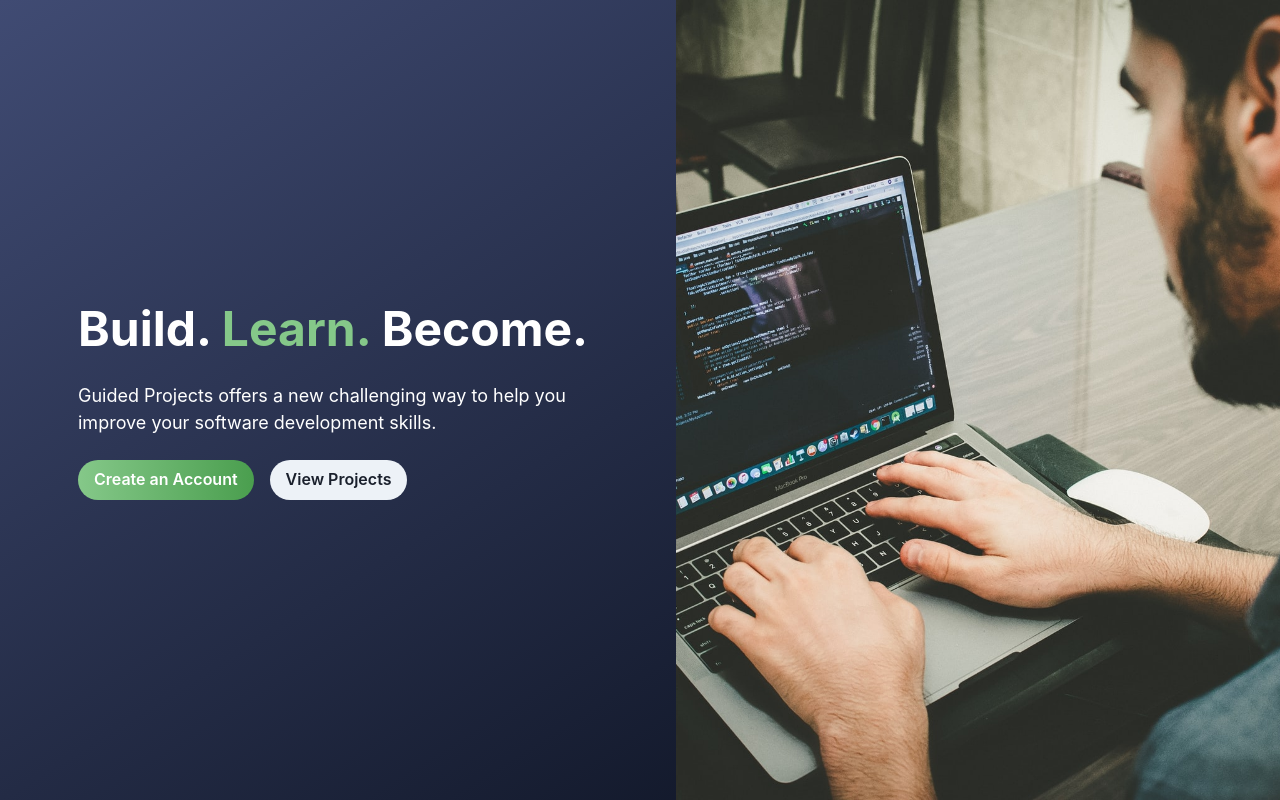
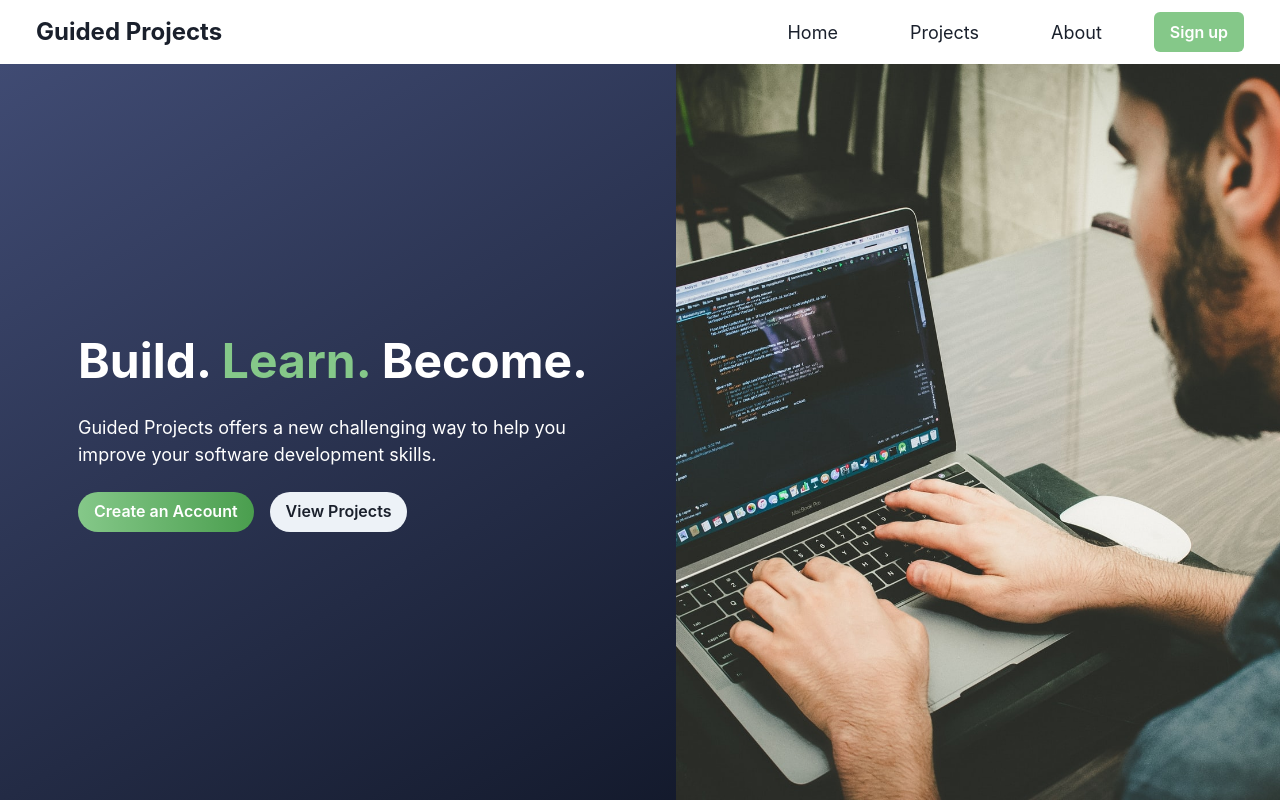
Before and after one commit to guidedprojects-dev/guided-projects-website-v2, a Next.js app: page / in a window 1280 px wide. Built offline with nearby package versions, Linux system fonts and the light colour scheme.

Commit message:
Navbar is styled and there is a basic 'hamburger toggle' implementation (should maybe animate)

```diff
--- /dev/null
+++ b/components/Navbar.js
@@ -0,0 +1,68 @@
+import { useState } from 'react';
+import {
+  Box,
+  Button,
+  Flex,
+  Heading,
+  Link,
+  LinkBox,
+  LinkOverlay,
+  Stack,
+  Spacer,
+  Text,
+} from '@chakra-ui/react';
+
+export default function Navbar() {
+  const [display, setDisplay] = useState(false);
+
+  const toggle = () => setDisplay(!display);
+
+  return (
+    <Flex as="nav" flex="0" direction={{ base: 'column', md: 'row' }}>
+      <Stack
+        py="3"
+        px="9"
+        align="center"
+        justify={{ base: 'none', md: 'center' }}
+        direction={{ base: 'row' }}
+      >
+        <LinkBox>
+          <Heading fontSize={{ base: '3xl', md: '2xl' }}>
+            <LinkOverlay href="/">Guided Projects</LinkOverlay>
+          </Heading>
+        </LinkBox>
+        <Spacer />
+        <Button
+          bg="none"
+          display={{ base: 'block', md: 'none' }}
+          onClick={toggle}
+        >
+          HB {/* Replace with hamburger icon */}
+        </Button>
+      </Stack>
+      <Spacer />
+      <Stack
+        py="3"
+        px="9"
+        spacing={8}
+        align="center"
+        justify="center"
+        direction={{ base: 'column', md: 'row' }}
+        display={{ base: display ? 'flex' : 'none', md: 'flex' }}
+      >
+        <Link href="/" px="20px" fontSize={{ base: 'lg' }}>
+          Home
+        </Link>
+        <Link href="/signin" px="20px" fontSize={{ base: 'lg' }}>
+          Projects
+        </Link>
+        <Link href="/about" px="20px" fontSize={{ base: 'lg' }}>
+          About
+        </Link>
+        <Button bg="primary.300" color="white" lineHeight="12px">
+          <Link href="/signin">Sign up</Link>
+        </Button>
+      </Stack>
+    </Flex>
+  );
+}
--- a/pages/index.js
+++ b/pages/index.js
@@ -1,4 +1,4 @@
-import Head from "next/head";
+import Head from 'next/head';
 import {
   Button,
   Flex,
@@ -7,50 +7,57 @@ import {
   Stack,
   Text,
   useBreakpointValue,
-} from "@chakra-ui/react";
+} from '@chakra-ui/react';
+
+import Navbar from '../components/Navbar';
 
 export default function Home() {
   return (
+    <Flex minH="100vh" direction={{ base: 'column' }}>
+      <Navbar />
       <Stack
-      minH={"100vh"}
-      direction={{ base: "column", md: "row" }}
-      bgGradient={"linear(to-br, dark.600, dark.900)"}
+        flex="1"
+        direction={{ base: 'column', md: 'row' }}
+        bgGradient={'linear(to-br, dark.600, dark.900)'}
       >
-      <Flex p={8} flex={1} align={"center"} justify={"center"}>
-        <Stack spacing={6} w={"full"} maxW={"lg"}>
-          <Heading fontSize={{ base: "3xl", md: "4xl", lg: "5xl" }}>
-            <Text as={"span"} position={"relative"} color={"white"}>
-              Build.{" "}
-              <Text as={"span"} position={"relative"} color={"primary.300"}>
+        <Flex p={8} flex={1} align={'center'} justify={'center'}>
+          <Stack spacing={6} w={'full'} maxW={'lg'}>
+            <Heading fontSize={{ base: '3xl', md: '4xl', lg: '5xl' }}>
+              <Text as={'span'} position={'relative'} color={'white'}>
+                Build.{' '}
+                <Text as={'span'} position={'relative'} color={'primary.300'}>
                   Learn.
-              </Text>{" "}
+                </Text>{' '}
                 Become.
               </Text>
             </Heading>
-          <Text fontSize={{ base: "md", lg: "lg" }} color={"white"}>
+            <Text fontSize={{ base: 'md', lg: 'lg' }} color={'white'}>
               Guided Projects offers a new challenging way to help you improve
               your software development skills.
             </Text>
-          <Stack direction={{ base: "column", md: "row" }} spacing={4}>
+            <Stack direction={{ base: 'column', md: 'row' }} spacing={4}>
               <Button
-              rounded={"full"}
-              bgGradient={"linear(to-r, primary.300, primary.500)"}
-              color={"white"}
-              _hover={{ bgGradient: "linear(to-r, primary.400, primary.600)" }}
+                rounded={'full'}
+                bgGradient={'linear(to-r, primary.300, primary.500)'}
+                color={'white'}
+                _hover={{
+                  bgGradient: 'linear(to-r, primary.400, primary.600)',
+                }}
               >
                 Create an Account
               </Button>
-            <Button rounded={"full"}>View Projects</Button>
+              <Button rounded={'full'}>View Projects</Button>
             </Stack>
           </Stack>
         </Flex>
         <Flex flex={1}>
           <Image
-          alt={"Dude Coding"}
-          objectFit={"cover"}
-          src={"/hero-image.jpeg"}
+            alt={'Dude Coding'}
+            objectFit={'cover'}
+            src={'/hero-image.jpeg'}
           />
         </Flex>
       </Stack>
+    </Flex>
   );
 }
```
Lines whose indentation alone changed are shown as unchanged.
